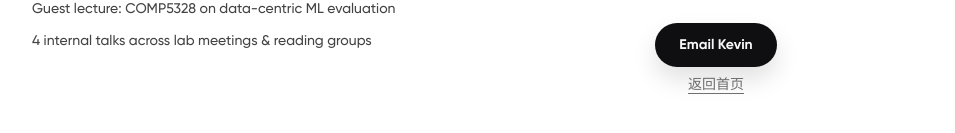
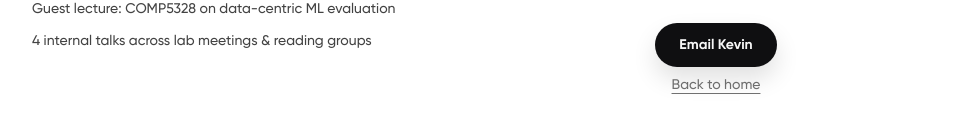
Before and after one commit to kyxzhe/kyxzhe.github.io, a Next.js app: page /about in a window 1280 px wide. Shown: the part 1667-1800 px from the top of the page, without its empty margins (160-1115 px from the left). Built offline with nearby package versions, Linux system fonts and the light colour scheme.

Commit message:
chore: rewrite back link copy

```diff
--- a/src/app/about/page.tsx
+++ b/src/app/about/page.tsx
@@ -161,7 +161,7 @@ export default function AboutPage() {
                   href="/"
                   className="text-foreground/60 text-center underline underline-offset-4 hover:text-foreground transition-colors"
                 >
-                  返回首页
+                  Back to home
                 </Link>
               </div>
             </div>
```
